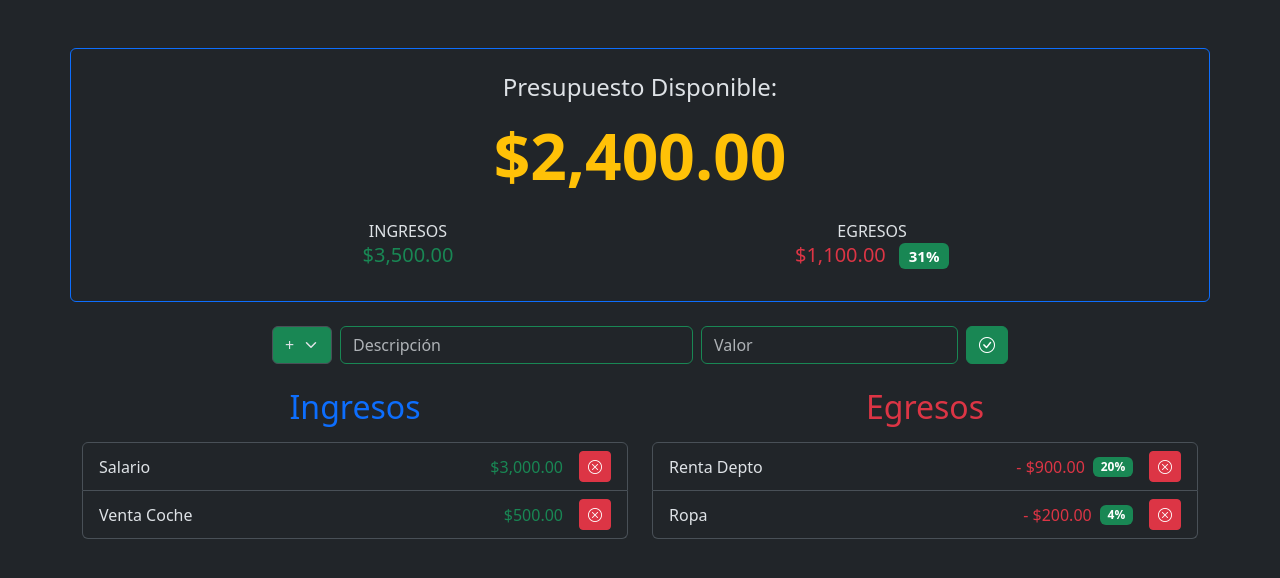
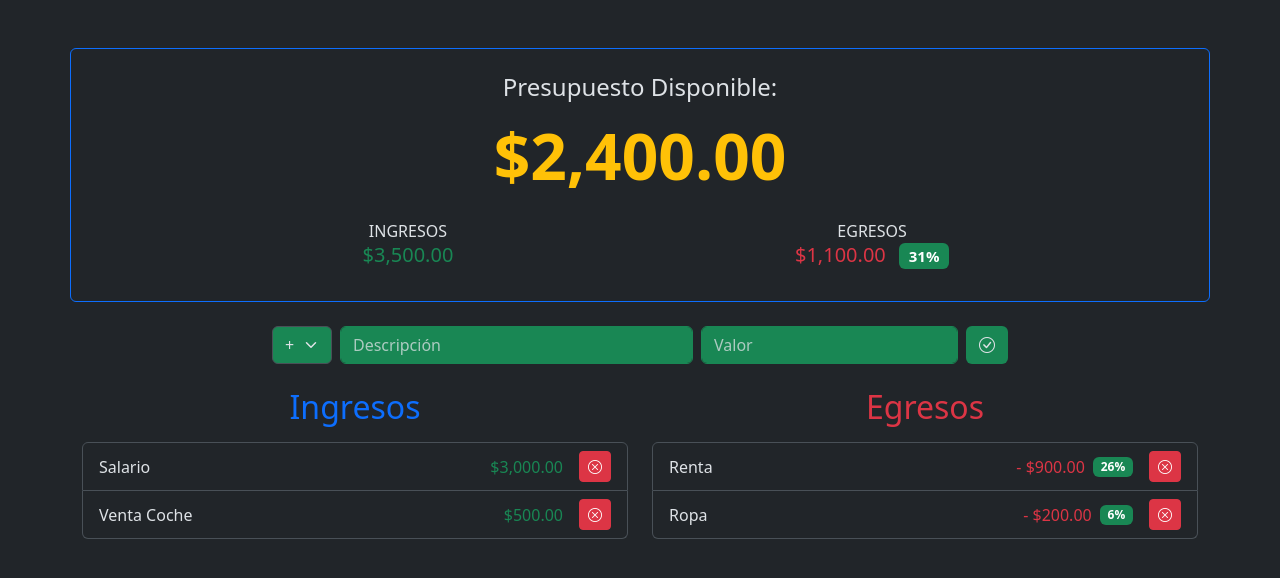
Before and after one commit to fjjt3/Angular2024, an Angular app: page / in a window 1280 px wide. Shown: the top 578 px of the page. Built offline with nearby package versions, Linux system fonts and the light colour scheme.

Commit message:
Add: Ended formulario

```diff
--- a/src/app/app.component.html
+++ b/src/app/app.component.html
@@ -18,7 +18,7 @@
 
     <!-- Componente: Egresos -->
     <div class="col-md-6">
-      <app-egreso/>
+      <app-egreso [ingresoTotal]="getIngresoTotal()"/>
     </div>
   </div>
 </div>
--- a/src/app/egreso/egreso.component.html
+++ b/src/app/egreso/egreso.component.html
@@ -1,25 +1,16 @@
 <h2 class="text-center text-danger">Egresos</h2>
 <ul class="list-group mt-3">
+  @for(egreso of egresos; track egreso){
     <li class="list-group-item d-flex justify-content-between align-items-center">
-    <span class="flex-grow-1">Renta Depto</span>
+      <span class="flex-grow-1">{{egreso.description}}</span>
       <span class="d-flex align-items-center mx-3">
-      <span class="text-danger">- $900.00</span>
-      <span class="badge bg-success ms-2">20%</span>
+        <span class="text-danger">- {{egreso.valor | currency: 'MXN': '$':'1.2-2'}}</span>
+        <span class="badge bg-success ms-2">{{calcularPorcentaje(egreso) | percent}}</span>
       </span>
-    <button class="btn btn-sm btn-danger">
+      <button class="btn btn-sm btn-danger" (click)="eliminarEgreso(egreso)">
         <i class="bi bi-x-circle"></i>
         <!-- Bootstrap Icon -->
       </button>
     </li>
-  <li class="list-group-item d-flex justify-content-between align-items-center">
-    <span class="flex-grow-1">Ropa</span>
-    <span class="d-flex align-items-center mx-3">
-      <span class="text-danger">- $200.00</span>
-      <span class="badge bg-success ms-2">4%</span>
-    </span>
-    <button class="btn btn-sm btn-danger">
-      <i class="bi bi-x-circle"></i>
-      <!-- Bootstrap Icon -->
-    </button>
-  </li>
+  }
 </ul>
--- a/src/app/egreso/egreso.component.ts
+++ b/src/app/egreso/egreso.component.ts
@@ -1,12 +1,28 @@
-import { Component } from '@angular/core';
+import { CommonModule } from '@angular/common';
+import { Component, Input } from '@angular/core';
+import { Egreso } from './egreso.model';
+import { EgresoService } from './egreso.service';
 
 @Component({
   selector: 'app-egreso',
   standalone: true,
-  imports: [],
+  imports: [CommonModule],
   templateUrl: './egreso.component.html',
   styleUrl: './egreso.component.css'
 })
 export class EgresoComponent {
+  egresos: Egreso[] = [];
+  @Input() ingresoTotal!:number;
 
+  constructor(private egresoServicio: EgresoService){
+    this.egresos = this.egresoServicio.egresos;
+  }
+
+  eliminarEgreso(egreso: Egreso){
+    this.egresoServicio.eliminar(egreso);
+  }
+
+  calcularPorcentaje(egreso: Egreso){
+    return egreso.valor/this.ingresoTotal
+  }
 }
--- a/src/app/egreso/egreso.service.ts
+++ b/src/app/egreso/egreso.service.ts
@@ -8,6 +8,11 @@ export class EgresoService {
   egresos: Egreso [] = [
     new Egreso('Renta', 900),
     new Egreso('Ropa', 200)
-  ]
+  ];
+
+  eliminar(egreso: Egreso){
+    const indice: number = this.egresos.indexOf(egreso);
+    this.egresos.splice(indice,1);
+  }
 
 }
--- a/src/app/formulario/formulario.component.html
+++ b/src/app/formulario/formulario.component.html
@@ -1,9 +1,20 @@
 <!-- Componente: Formulario -->
 <div class="row justify-content-center mt-4">
   <div class="col-md-8">
-      <form class="row g-2">
+    <form
+      class="row g-2"
+      #f="ngForm"
+      (ngSubmit)="(f.form.valid && agregarValor())"
+    >
       <div class="col-auto">
-          <select class="form-select bg-success">
+        <select
+          (change)="tipoOperacion($event)"
+          class="form-select bg-success"
+          [ngClass]="{
+            'bg-danger': tipo === 'egresoOperacion',
+            'bg-success': tipo === 'ingresoOperacion'
+          }"
+        >
           <option value="ingresoOperacion" selected>+</option>
           <option value="egresoOperacion">-</option>
         </select>
@@ -14,6 +25,12 @@
           class="form-control border-success"
           placeholder="Descripción"
           required
+          [(ngModel)]="descripcionInput"
+          name="descriptionInput"
+          [ngClass]="{
+            'bg-danger': tipo === 'egresoOperacion',
+            'bg-success': tipo === 'ingresoOperacion'
+          }"
         />
       </div>
       <div class="col-auto">
@@ -22,10 +39,23 @@
           class="form-control border-success"
           placeholder="Valor"
           required
+          [(ngModel)]="valorInput"
+          name="valorInput"
+          [ngClass]="{
+            'bg-danger': tipo === 'egresoOperacion',
+            'bg-success': tipo === 'ingresoOperacion'
+          }"
         />
       </div>
       <div class="col-auto">
-          <button type="submit" class="btn btn-success">
+        <button
+          type="submit"
+          class="btn"
+          [ngClass]="{
+            'bg-danger': tipo === 'egresoOperacion',
+            'bg-success': tipo === 'ingresoOperacion'
+          }"
+        >
           <i class="bi bi-check-circle"></i>
           <!-- Bootstrap Icon -->
         </button>
--- a/src/app/formulario/formulario.component.ts
+++ b/src/app/formulario/formulario.component.ts
@@ -1,12 +1,48 @@
+import { CommonModule } from '@angular/common';
 import { Component } from '@angular/core';
+import { FormsModule } from '@angular/forms';
+import { IngresoService } from '../ingreso/ingreso.service';
+import { EgresoService } from '../egreso/egreso.service';
+import { Ingreso } from '../ingreso/ingreso.model';
+import { Egreso } from '../egreso/egreso.model';
 
 @Component({
   selector: 'app-formulario',
   standalone: true,
-  imports: [],
+  imports: [CommonModule, FormsModule],
   templateUrl: './formulario.component.html',
   styleUrl: './formulario.component.css'
 })
 export class FormularioComponent {
+  tipo:string="ingresoOperacion";
+  descripcionInput:string | null = null;
+  valorInput:number | null = null;
 
+  constructor(private ingresoServicio: IngresoService, private egresoServicio: EgresoService){}
+
+  tipoOperacion(evento: Event){
+    const elementoSelect = evento.target as HTMLSelectElement;
+    this.tipo = elementoSelect.value;
+  }
+
+  agregarValor(){
+    if(this.descripcionInput != null && this.valorInput != null){
+      if(this.tipo === 'ingresoOperacion'){
+        this.ingresoServicio.ingresos.push(
+          new Ingreso(this.descripcionInput, this.valorInput)
+        );
+      }
+      else{this.egresoServicio.egresos.push(
+        new Egreso(this.descripcionInput, this.valorInput)
+      );
+
+      }
+    }
+    else{
+      console.log('Introduce valores en descripción y valor válidos');
+    }
+    this.descripcionInput = null;
+    this.valorInput = null;
+
+  }
 }
--- a/src/app/ingreso/ingreso.component.html
+++ b/src/app/ingreso/ingreso.component.html
@@ -4,7 +4,7 @@
     <li class="list-group-item d-flex justify-content-between align-items-center">
       <span class="flex-grow-1">{{ingreso.description}}</span>
       <span class="text-success mx-3">{{ingreso.valor | currency:'MNX':'$':'1.2-2'}}</span>
-      <button class="btn btn-sm btn-danger"(click)="eliminarRegistro(ingreso)">
+      <button class="btn btn-sm btn-danger"(click)="eliminarIngreso(ingreso)">
         <i class="bi bi-x-circle"></i>
         <!-- Bootstrap Icon -->
       </button>
--- a/src/app/ingreso/ingreso.component.ts
+++ b/src/app/ingreso/ingreso.component.ts
@@ -17,7 +17,7 @@ export class IngresoComponent {
     this.ingresos = this.IngresoServicio.ingresos;
   }
 
-  eliminarRegistro(ingreso: Ingreso){
+  eliminarIngreso(ingreso: Ingreso){
     this.IngresoServicio.eliminar(ingreso);
   }
 }
```
Lines whose indentation alone changed are shown as unchanged.
